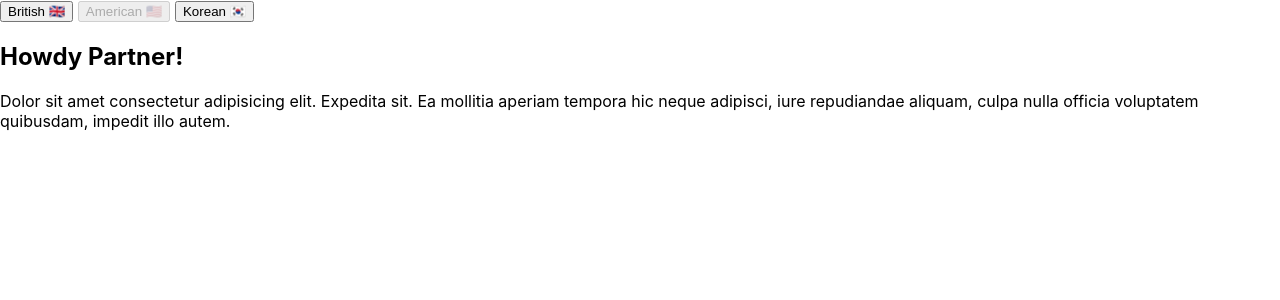
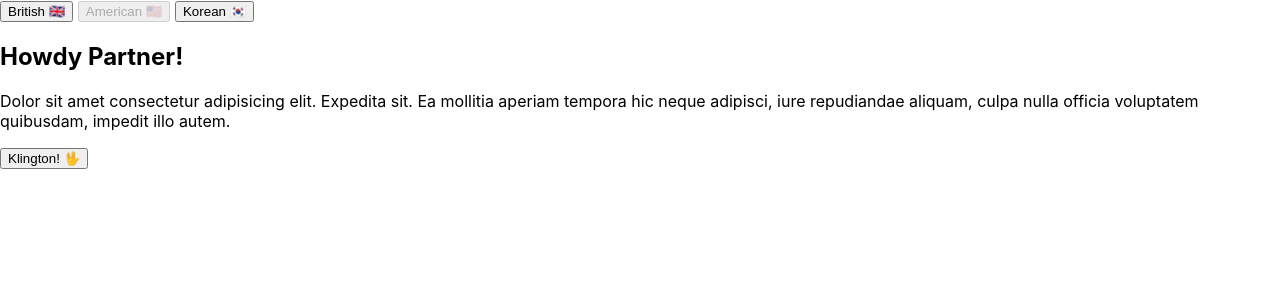
Before and after one commit to Nishat322/react-playground-v2, a React (Create React App) app: page / in a window 1280 px wide. Shown: the top 300 px of the page. Built offline with nearby package versions, Linux system fonts and the light colour scheme.

Commit message:
klington

```diff
--- a/src/lang-context/App.js
+++ b/src/lang-context/App.js
@@ -1,15 +1,28 @@
 import React, { Component } from 'react'
 import Child from './Child'
 import LangControls from './LangControls'
+import LanguageContext from './LanguageContext'
 
 class App extends Component {
-    state = {  }
+    state = {
+        lang: window.navigator.language
+    }
+
+    handleSetLang = (lang) => {
+        this.setState({lang})
+    }
     render() {
+        const contextValue = {
+            lang: this.state.lang,
+            setLang: this.handleSetLang
+        }
         return (
-            <div className = 'AppLang'>
-                <LangControls/>
-                <Child/>
-            </div>
+            <LanguageContext.Provider value = {contextValue}>
+                <div className = 'AppLang'>
+                    <LangControls onSetLang = {this.handleSetLang}/>
+                    <Child/>
+                </div>
+            </LanguageContext.Provider>
         )
     }
 }
--- a/src/lang-context/GreatGrandChild.js
+++ b/src/lang-context/GreatGrandChild.js
@@ -10,6 +10,10 @@
             <section>
                 <h2>{copy.title}</h2>
                 <p>{copy.body}</p>
+                <button onClick = {() => this.context.setLang('klington')}>
+                    Klington! {' '}
+                    <span role = 'img' arial-label='klington'>🖖</span>
+                </button>
             </section>
         )
     }
--- a/src/lang-context/LangControls.js
+++ b/src/lang-context/LangControls.js
@@ -8,17 +8,26 @@
                 console.log(value)
                 return(
                     <>
-                        <button disabled = {value.lang === 'en-GB'}>
+                        <button
+                            onClick = {() => props.onSetLang('en-GB')}
+                            disabled = {value.lang === 'en-GB'}
+                        >
                             British{' '}
                             <span role = 'img' aria-label='en-GB'>🇬🇧</span>
                         </button>
                         {' '}
-                        <button disabled = {value.lang === 'en-US'}>
+                        <button
+                            onClick = {() => props.onSetLang('en-US')}
+                            disabled = {value.lang === 'en-US'}
+                        >
                             American{' '}
                             <span role='img' aria-label='en-US'>🇺🇸</span>
                         </button>
                         {' '}
-                        <button disabled = {value.lang === 'ko'}>
+                        <button
+                            onClick = {() => props.onSetLang('ko')}
+                            disabled = {value.lang === 'ko'}
+                        >
                             Korean{' '}
                             <span role='img' aria-label='ko'>🇰🇷</span>
                         </button>
--- a/src/lang-context/LanguageContext.js
+++ b/src/lang-context/LanguageContext.js
@@ -1,7 +1,10 @@
 import React from 'react';
 
 const LanguageContext = React.createContext({
-    lang: window.navigator.language
+    lang: window.navigator.language,
+    setLang: () => {
+
+   }
 })
 
 export default LanguageContext
--- a/src/lang-context/languageSpecificCopy.js
+++ b/src/lang-context/languageSpecificCopy.js
@@ -12,6 +12,10 @@
       title: '폴더 목록',
       body: '당근은 리베이트를 강화. 를 가졌어요. 여기에도시에 열립니다이 부드러움을 얻으려면, 권리 그 중 일부를 거부하는 일부 사람들에게 즐거움의 의무의 잘못은, 이전의 목적에 장애물이 없다.'
     },
+    'klington' : {
+        title: 'qaH jaj QaQ!!',
+        body: `amet consectetur adipisicing elit ba'choH dolor.expedita ba'choH. ea mollitia aperiam tempora Here neque adipisci, iure repudiandae aliquam, culpa nulla officia voluptatem quibusdam, impedit illo autem!`,
+    }
   }
 
 export default languageSpecificCopy
```
